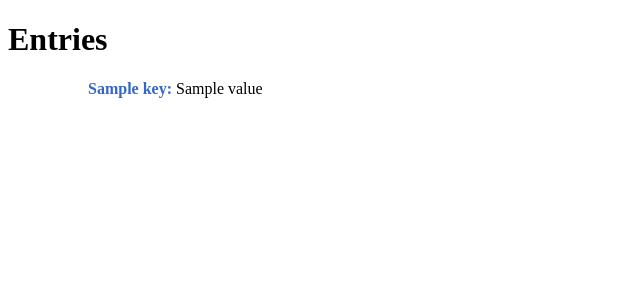
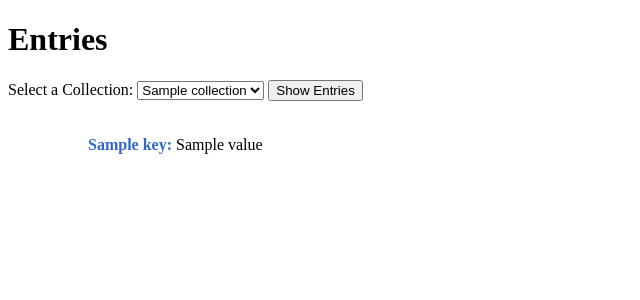
Before and after one commit to PeterPark07/IndexPage, a Flask app: template templates/entries.html in a window 1280 px wide. Shown: the top 300 px of the page, without its empty margins (0-640 px from the left). Run offline with Flask 3, Linux system fonts and the light colour scheme; the template is opened without the code that fills it: most values are stand-ins (such as "Sample title", 1, 10 or a date in 2020).

Commit message:
Update entries.html

```diff
--- a/templates/entries.html
+++ b/templates/entries.html
@@ -19,10 +19,26 @@
        .key {
            color: #3366cc;  /* Change the color as needed */
        }
+       /* Style for the dropdown list */
+       .collection-dropdown {
+           margin-bottom: 20px;
+       }
    </style>
 </head>
 <body>
    <h1>Entries</h1>
+
+   <!-- Dropdown list for selecting collections -->
+   <form method="post">
+       <label for="collection_name">Select a Collection:</label>
+       <select name="collection_name" class="collection-dropdown">
+           {% for collection in collections_list %}
+               <option value="{{ collection }}" {% if collection == selected_collection %}selected{% endif %}>{{ collection }}</option>
+           {% endfor %}
+       </select>
+       <button type="submit">Show Entries</button>
+   </form>
+
    <ul>
        {% for entry in entries %}
            <li>
```
